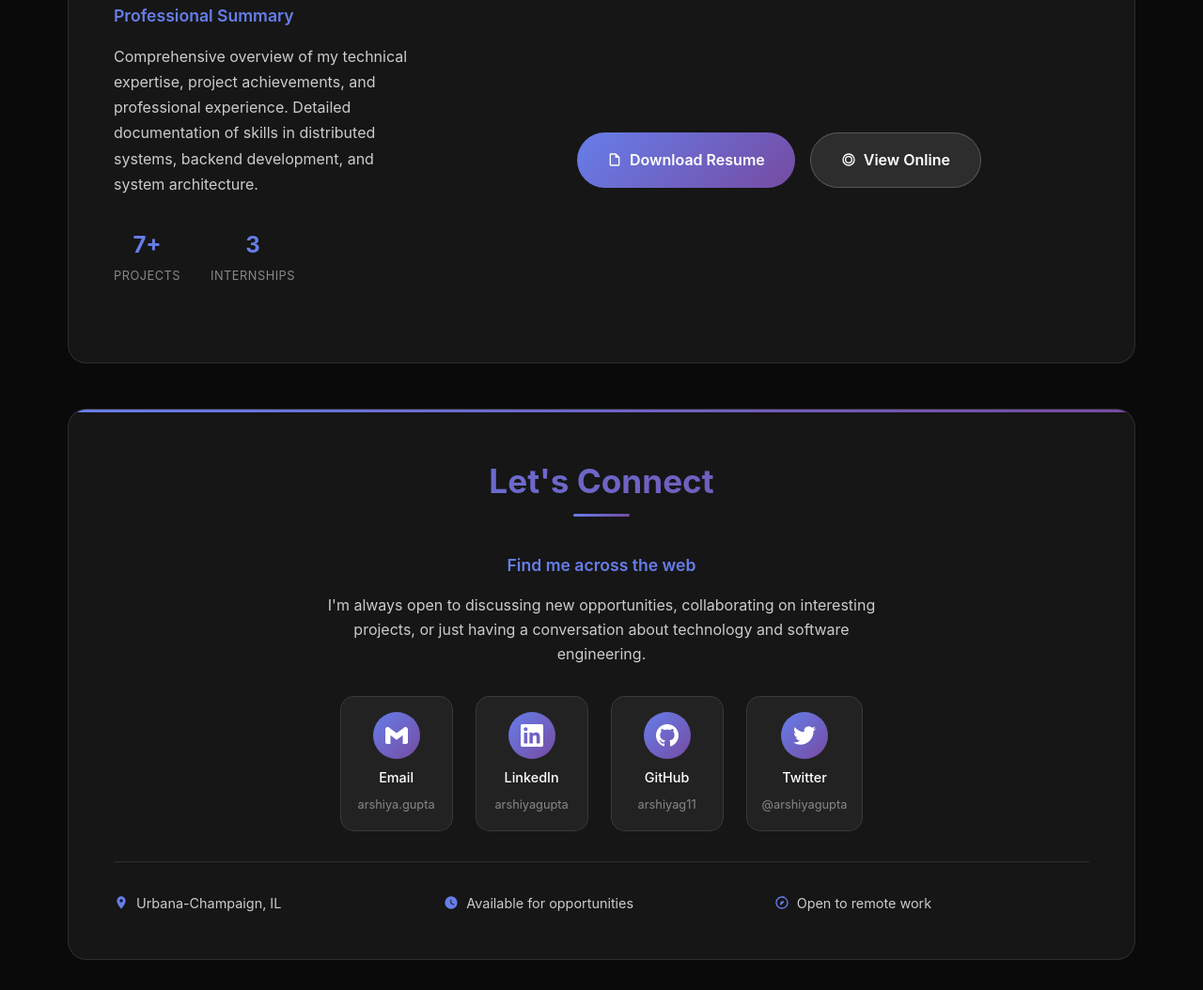
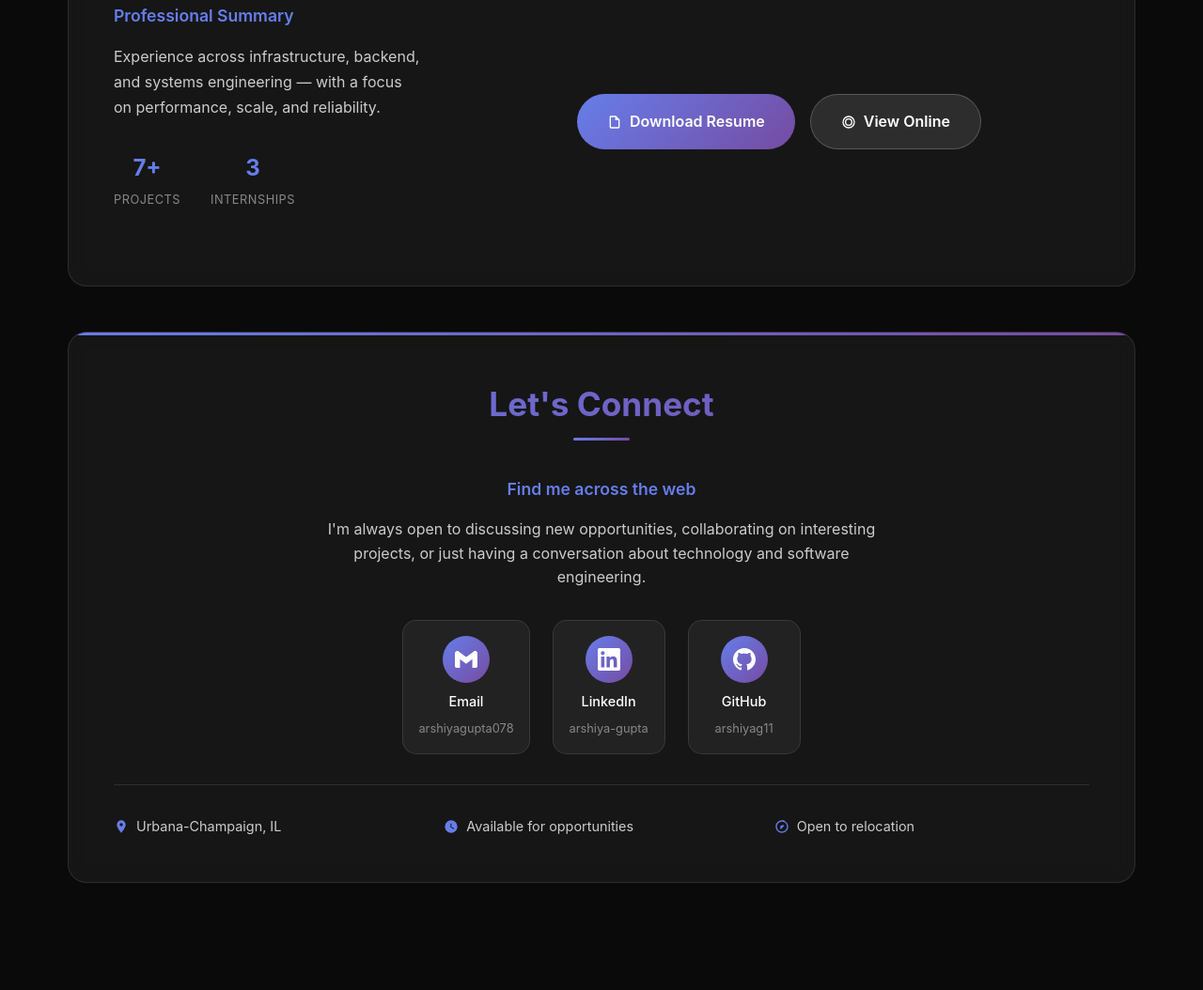
Before and after one commit to arshiyag11/arshiyag11.github.io, a plain HTML site: page index.html in a window 1280 px wide. Shown: the part 2653-3707 px from the top of the page at 94% size. After the commit the page ends 3625 px from the top, so only its background shows below. Drawn offline with Linux system fonts and the light colour scheme.

Commit message:
content refinement

```diff
--- a/index.html
+++ b/index.html
@@ -797,8 +797,7 @@
                 <div class="resume-info">
                     <div class="resume-subtitle">Professional Summary</div>
                     <p class="resume-description">
-                        Comprehensive overview of my technical expertise, project achievements, and professional experience.
-                        Detailed documentation of skills in distributed systems, backend development, and system architecture.
+                        Experience across infrastructure, backend, and systems engineering — with a focus on performance, scale, and reliability.
                     </p>
                     <div class="resume-stats">
                         <!-- <div class="stat-item">
@@ -843,24 +842,24 @@
                 </p>
 
                 <div class="social-links">
-                    <a href="mailto:arshiya.gupta@example.com" class="social-link">
+                    <a href="mailto:arshiyagupta078@example.com" class="social-link">
                         <div class="social-icon-wrapper">
                             <svg class="social-icon" viewBox="0 0 24 24">
                                 <path d="M24 5.457v13.909c0 .904-.732 1.636-1.636 1.636h-3.819V11.73L12 16.64l-6.545-4.91v9.273H1.636A1.636 1.636 0 0 1 0 19.366V5.457c0-2.023 2.309-3.178 3.927-1.964L5.455 4.64 12 9.548l6.545-4.91 1.528-1.145C21.69 2.28 24 3.434 24 5.457z"/>
                             </svg>
                         </div>
                         <div class="social-label">Email</div>
-                        <div class="social-username">arshiya.gupta</div>
+                        <div class="social-username">arshiyagupta078</div>
                     </a>
 
-                    <a href="https://linkedin.com/in/arshiyagupta" class="social-link">
+                    <a href="https://www.linkedin.com/in/arshiya-gupta-802088262/" class="social-link">
                         <div class="social-icon-wrapper">
                             <svg class="social-icon" viewBox="0 0 24 24">
                                 <path d="M20.447 20.452h-3.554v-5.569c0-1.328-.027-3.037-1.852-3.037-1.853 0-2.136 1.445-2.136 2.939v5.667H9.351V9h3.414v1.561h.046c.477-.9 1.637-1.85 3.37-1.85 3.601 0 4.267 2.37 4.267 5.455v6.286zM5.337 7.433c-1.144 0-2.063-.926-2.063-2.065 0-1.138.92-2.063 2.063-2.063 1.14 0 2.064.925 2.064 2.063 0 1.139-.925 2.065-2.064 2.065zm1.782 13.019H3.555V9h3.564v11.452zM22.225 0H1.771C.792 0 0 .774 0 1.729v20.542C0 23.227.792 24 1.771 24h20.451C23.2 24 24 23.227 24 22.271V1.729C24 .774 23.2 0 22.222 0h.003z"/>
                             </svg>
                         </div>
                         <div class="social-label">LinkedIn</div>
-                        <div class="social-username">arshiyagupta</div>
+                        <div class="social-username">arshiya-gupta</div>
                     </a>
 
                     <a href="https://github.com/arshiyag11" class="social-link">
@@ -873,7 +872,7 @@
                         <div class="social-username">arshiyag11</div>
                     </a>
 
-                    <a href="https://twitter.com/arshiyagupta" class="social-link">
+                    <!-- <a href="https://twitter.com/arshiyagupta" class="social-link">
                         <div class="social-icon-wrapper">
                             <svg class="social-icon" viewBox="0 0 24 24">
                                 <path d="M23.953 4.57a10 10 0 01-2.825.775 4.958 4.958 0 002.163-2.723c-.951.555-2.005.959-3.127 1.184a4.92 4.92 0 00-8.384 4.482C7.69 8.095 4.067 6.13 1.64 3.162a4.822 4.822 0 00-.666 2.475c0 1.71.87 3.213 2.188 4.096a4.904 4.904 0 01-2.228-.616v.06a4.923 4.923 0 003.946 4.827 4.996 4.996 0 01-2.212.085 4.936 4.936 0 004.604 3.417 9.867 9.867 0 01-6.102 2.105c-.39 0-.779-.023-1.17-.067a13.995 13.995 0 007.557 2.209c9.053 0 13.998-7.496 13.998-13.985 0-.21 0-.42-.015-.63A9.935 9.935 0 0024 4.59z"/>
@@ -881,7 +880,7 @@
                         </div>
                         <div class="social-label">Twitter</div>
                         <div class="social-username">@arshiyagupta</div>
-                    </a>
+                    </a> -->
                 </div>
 
                 <div class="contact-info">
@@ -901,7 +900,7 @@
                         <svg class="contact-icon" viewBox="0 0 24 24">
                             <path d="M12,2C6.48,2 2,6.48 2,12C2,17.52 6.48,22 12,22C17.52,22 22,17.52 22,12C22,6.48 17.52,2 12,2M12,20C7.59,20 4,16.41 4,12C4,7.59 7.59,4 12,4C16.41,4 20,7.59 20,12C20,16.41 16.41,20 12,20M15.5,11L14.5,9.5L10,10.5L9,15L10.5,16L15.5,11Z"/>
                         </svg>
-                        Open to remote work
+                        Open to relocation
                     </div>
                 </div>
             </div>
```
